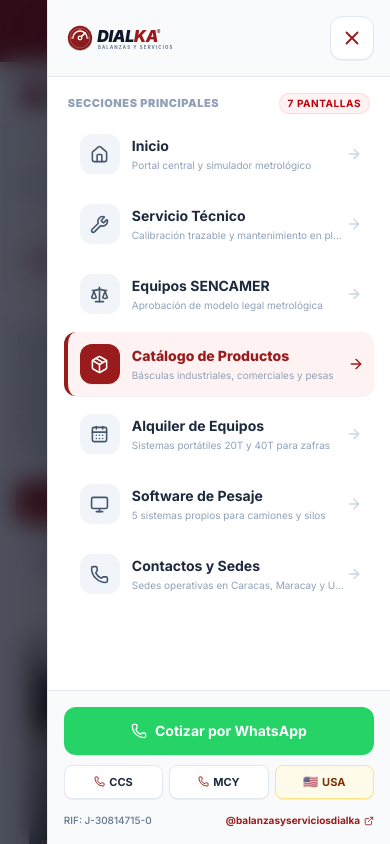
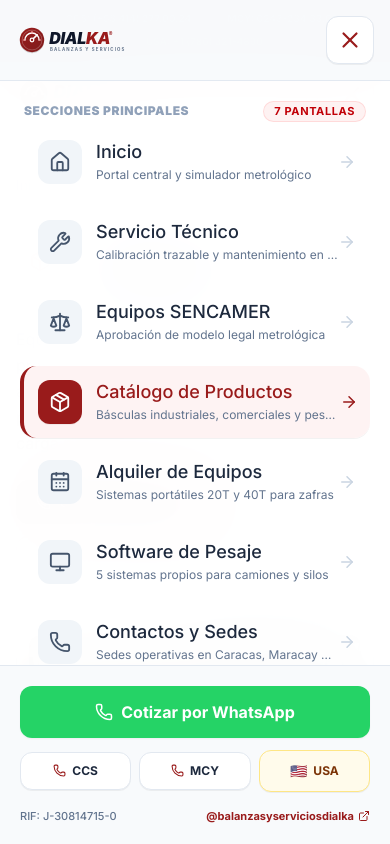
Before and after one commit to luismir1004/dialka-2.0, a Next.js app: page /productos in a window 390 px wide. Both pictures are taken after a click on the button "Abrir menú de navegación móvil". Shown: the top 844 px of the page. Built offline with nearby package versions, Linux system fonts and the light colour scheme.

Commit message:
feat(mobile): fullscreen overlay drawer con aislamiento fixed inset-0 z-50 y 7 pantallas con text-lg font-medium

```diff
--- a/src/components/MobileMenu.tsx
+++ b/src/components/MobileMenu.tsx
@@ -33,49 +33,42 @@
     href: "/",
     desc: "Portal central y simulador metrológico",
     icon: Home,
-    badge: "Principal",
   },
   {
     label: "Servicio Técnico",
     href: "/servicios",
     desc: "Calibración trazable y mantenimiento en planta",
     icon: Wrench,
-    badge: "Calibración",
   },
   {
     label: "Equipos SENCAMER",
     href: "/sencamer",
     desc: "Aprobación de modelo legal metrológica",
     icon: Scale,
-    badge: "Oficial",
   },
   {
     label: "Catálogo de Productos",
     href: "/productos",
     desc: "Básculas industriales, comerciales y pesas",
     icon: Package,
-    badge: "Catálogo",
   },
   {
     label: "Alquiler de Equipos",
     href: "/alquiler",
     desc: "Sistemas portátiles 20T y 40T para zafras",
     icon: CalendarDays,
-    badge: "Disponibilidad",
   },
   {
     label: "Software de Pesaje",
     href: "/software",
     desc: "5 sistemas propios para camiones y silos",
     icon: Monitor,
-    badge: "Desarrollo",
   },
   {
     label: "Contactos y Sedes",
     href: "/contacto",
     desc: "Sedes operativas en Caracas, Maracay y USA",
     icon: Phone,
-    badge: "CCS / MCY",
   },
 ];
 
@@ -88,40 +81,34 @@
 }: MobileMenuProps) {
   const pathname = usePathname();
 
-  // Bloqueo de scroll en body mientras el menú está abierto
+  // Bloqueo estricto de scroll en body mientras el menú fullscreen está abierto
   useEffect(() => {
     if (isOpen) {
       document.body.style.overflow = "hidden";
+      document.body.style.touchAction = "none";
     } else {
       document.body.style.overflow = "";
+      document.body.style.touchAction = "";
     }
     return () => {
       document.body.style.overflow = "";
+      document.body.style.touchAction = "";
     };
   }, [isOpen]);
 
   return (
-    <>
-      {/* ── BACKDROP CON BLUR TRANSLÚCIDO ── */}
     <div
-        className={`fixed inset-0 z-50 bg-slate-950/70 backdrop-blur-md lg:hidden transition-opacity duration-300 ease-in-out ${
-          isOpen ? "opacity-100 pointer-events-auto" : "opacity-0 pointer-events-none"
-        }`}
-        onClick={onClose}
-        aria-hidden="true"
-      />
-
-      {/* ── PANEL DESLIZANTE LATERAL (DRAWER A 60 FPS) ── */}
-      <aside
-        id="mobile-navigation-drawer"
-        className={`fixed inset-y-0 right-0 z-50 w-[88vw] max-w-sm h-full max-h-screen bg-white backdrop-blur-xl border-l border-slate-200 shadow-2xl lg:hidden flex flex-col justify-between transition-transform duration-300 ease-out transform ${
-          isOpen ? "translate-x-0" : "translate-x-full"
+      id="mobile-fullscreen-menu"
+      className={`fixed inset-0 z-50 bg-white/98 backdrop-blur-2xl lg:hidden flex flex-col justify-between transition-all duration-300 ease-in-out ${
+        isOpen
+          ? "opacity-100 pointer-events-auto translate-x-0"
+          : "opacity-0 pointer-events-none translate-x-full"
       }`}
       role="dialog"
       aria-modal="true"
       aria-label="Menú principal de navegación móvil"
     >
-        {/* Cabecera del Drawer: Logotipo Oficial y Botón de Cierre */}
+      {/* ── FASE 1: CABECERA CON LOGOTIPO OFICIAL + BOTÓN DE CIERRE (X) ── */}
       <div className="p-4 sm:p-5 border-b border-slate-200/90 flex items-center justify-between bg-slate-50/90 shrink-0">
         <Link href="/" onClick={onClose} className="flex items-center gap-2 group">
           <div className="relative h-9 w-36 flex items-center">
@@ -136,26 +123,27 @@
           </div>
         </Link>
 
+        {/* Botón de Cierre (X) amplio y táctil (min-h-[48px]) */}
         <button
           type="button"
           onClick={onClose}
-            className="min-h-[44px] min-w-[44px] w-11 h-11 rounded-xl bg-white border border-slate-200 text-slate-700 hover:text-[#991b1b] hover:border-red-300 active:scale-90 transition-all flex items-center justify-center cursor-pointer shadow-2xs"
+          className="min-h-[48px] min-w-[48px] w-12 h-12 rounded-xl bg-white border border-slate-200 text-slate-700 hover:text-[#991b1b] hover:border-red-300 active:scale-90 transition-all flex items-center justify-center cursor-pointer shadow-2xs"
           aria-label="Cerrar menú de navegación"
         >
-            <X size={22} className="text-[#991b1b]" />
+          <X size={26} className="text-[#991b1b]" />
         </button>
       </div>
 
-        {/* ── CUERPO: LAS 7 PANTALLAS PRINCIPALES OFICIALES ── */}
-        <div className="p-4 sm:p-5 overflow-y-auto flex-1 space-y-2">
-          <div className="flex items-center justify-between text-[11px] font-black uppercase tracking-wider text-slate-400 px-1 mb-2">
+      {/* ── FASE 2: LISTADO ORDENADO DE LAS 7 PANTALLAS PRINCIPALES (text-lg font-medium) ── */}
+      <div className="p-5 sm:p-6 overflow-y-auto flex-1 space-y-3">
+        <div className="flex items-center justify-between text-xs font-black uppercase tracking-wider text-slate-400 px-1 mb-1">
           <span>Secciones Principales</span>
-            <span className="text-[10px] font-bold text-red-700 bg-red-50 px-2 py-0.5 rounded-full border border-red-200/60">
+          <span className="text-[11px] font-bold text-red-700 bg-red-50 px-2.5 py-0.5 rounded-full border border-red-200/60">
             7 Pantallas
           </span>
         </div>
 
-          <nav className="space-y-1.5" aria-label="Navegación por pantallas principales">
+        <nav className="space-y-2" aria-label="Navegación por pantallas principales">
           {MAIN_SCREENS.map((screen) => {
             const isActive =
               screen.href === "/"
@@ -168,34 +156,34 @@
                 key={screen.href}
                 href={screen.href}
                 onClick={onClose}
-                  className={`flex items-center justify-between min-h-[52px] p-3 rounded-xl font-bold transition-all text-sm sm:text-base active:scale-[0.98] group ${
+                className={`flex items-center justify-between min-h-[58px] p-3.5 rounded-2xl transition-all active:scale-[0.98] group ${
                   isActive
-                      ? "bg-red-50 text-[#991b1b] border-l-4 border-[#991b1b] shadow-2xs font-extrabold"
+                    ? "bg-red-50/90 text-[#991b1b] border-l-4 border-[#991b1b] shadow-2xs"
                     : "text-slate-800 hover:bg-slate-50 hover:text-[#991b1b] border-l-4 border-transparent"
                 }`}
               >
-                  <div className="flex items-center gap-3 min-w-0">
+                <div className="flex items-center gap-3.5 min-w-0">
                   <div
-                      className={`w-10 h-10 rounded-xl flex items-center justify-center transition-colors shrink-0 ${
+                    className={`w-11 h-11 rounded-xl flex items-center justify-center transition-colors shrink-0 ${
                       isActive
                         ? "bg-[#991b1b] text-white shadow-2xs"
                         : "bg-slate-100 text-slate-600 group-hover:bg-red-50 group-hover:text-[#991b1b]"
                     }`}
                   >
-                      <IconComp size={19} />
+                    <IconComp size={22} />
                   </div>
                   <div className="min-w-0">
-                      <div className="flex items-center gap-2">
-                        <span className="truncate">{screen.label}</span>
+                    <div className="text-lg font-medium leading-snug truncate">
+                      {screen.label}
                     </div>
-                      <p className="text-[10px] text-slate-400 font-normal truncate mt-0.5">
+                    <p className="text-xs text-slate-500 font-normal truncate mt-0.5">
                       {screen.desc}
                     </p>
                   </div>
                 </div>
 
                 <ArrowRight
-                    size={16}
+                  size={18}
                   className={`shrink-0 transition-transform ${
                     isActive
                       ? "text-[#991b1b] translate-x-0.5"
@@ -208,51 +196,51 @@
         </nav>
       </div>
 
-        {/* ── PIE DEL MENÚ: ACCIONES RÁPIDAS ORDENADAS (WHATSAPP Y TELÉFONOS) ── */}
-        <div className="p-4 sm:p-5 border-t border-slate-200 bg-slate-50/95 space-y-2.5 shrink-0">
-          {/* Botón Destacado de Cotización Inmediata por WhatsApp */}
+      {/* ── FASE 3: ACCIONES RÁPIDAS INFERIORES (WHATSAPP Y TELÉFONOS) ── */}
+      <div className="p-5 border-t border-slate-200 bg-slate-50/95 space-y-3 shrink-0">
+        {/* Botón Principal de Cotización Inmediata por WhatsApp */}
         <a
           href={`https://wa.me/${CONTACT.whatsapp}`}
           target="_blank"
           rel="noreferrer"
-            className="w-full inline-flex items-center justify-center gap-2 min-h-[48px] bg-[#25D366] hover:bg-[#20bd5a] active:scale-95 text-white font-bold py-3 px-4 rounded-xl shadow-xs text-sm transition-all cursor-pointer"
+          className="w-full inline-flex items-center justify-center gap-2 min-h-[50px] bg-[#25D366] hover:bg-[#20bd5a] active:scale-95 text-white font-bold py-3.5 px-4 rounded-xl shadow-xs text-base transition-all cursor-pointer"
         >
-            <Phone size={16} />
+          <Phone size={18} />
           <span>Cotizar por WhatsApp</span>
         </a>
 
         {/* Accesos Rápidos a Teléfonos Oficiales (CCS, MCY, USA) */}
-          <div className="flex items-center justify-between gap-1.5 text-[11px] font-bold">
+        <div className="flex items-center justify-between gap-2 text-xs font-bold">
           <a
             href={`tel:${ccsPhone.replace(/\s+/g, "").replace(/[()]/g, "")}`}
-              className="flex-1 inline-flex items-center justify-center gap-1 py-2 px-2 rounded-lg bg-white border border-slate-200 hover:border-red-300 text-slate-800 active:scale-95 transition-all truncate shadow-2xs"
+            className="flex-1 inline-flex items-center justify-center gap-1.5 py-2.5 px-2 rounded-xl bg-white border border-slate-200 hover:border-red-300 text-slate-800 active:scale-95 transition-all truncate shadow-2xs"
             title={`Llamar a Caracas: ${ccsPhone}`}
           >
-              <Phone size={11} className="text-[#991b1b] shrink-0" />
+            <Phone size={13} className="text-[#991b1b] shrink-0" />
             <span>CCS</span>
           </a>
 
           <a
             href="tel:+582432343360"
-              className="flex-1 inline-flex items-center justify-center gap-1 py-2 px-2 rounded-lg bg-white border border-slate-200 hover:border-red-300 text-slate-800 active:scale-95 transition-all truncate shadow-2xs"
+            className="flex-1 inline-flex items-center justify-center gap-1.5 py-2.5 px-2 rounded-xl bg-white border border-slate-200 hover:border-red-300 text-slate-800 active:scale-95 transition-all truncate shadow-2xs"
             title="Llamar a Maracay: 0243-234.33.60"
           >
-              <Phone size={11} className="text-[#991b1b] shrink-0" />
+            <Phone size={13} className="text-[#991b1b] shrink-0" />
             <span>MCY</span>
           </a>
 
           <a
             href={`tel:${usaPhone.replace(/\s+/g, "").replace(/[()]/g, "").replace(/-/g, "")}`}
-              className="flex-1 inline-flex items-center justify-center gap-1 py-2 px-2 rounded-lg bg-amber-50 hover:bg-amber-100 text-amber-900 border border-amber-200 active:scale-95 transition-all truncate shadow-2xs"
+            className="flex-1 inline-flex items-center justify-center gap-1.5 py-2.5 px-2 rounded-xl bg-amber-50 hover:bg-amber-100 text-amber-900 border border-amber-200 active:scale-95 transition-all truncate shadow-2xs"
             title={`Llamar a USA: ${usaPhone}`}
           >
-              <span className="text-xs" role="img" aria-label="Bandera USA">🇺🇸</span>
+            <span className="text-sm" role="img" aria-label="Bandera USA">🇺🇸</span>
             <span>USA</span>
           </a>
         </div>
 
         {/* Información Institucional en el Pie */}
-          <div className="pt-1 flex items-center justify-between text-[10px] text-slate-500 font-medium">
+        <div className="pt-1 flex items-center justify-between text-[11px] text-slate-500 font-medium">
           <span>RIF: J-30814715-0</span>
           <a
             href="https://www.instagram.com/balanzasyserviciosdialka"
@@ -261,11 +249,10 @@
             className="text-[#991b1b] hover:underline font-bold inline-flex items-center gap-1"
           >
             <span>@balanzasyserviciosdialka</span>
-              <ExternalLink size={10} />
+            <ExternalLink size={12} />
           </a>
         </div>
       </div>
-      </aside>
-    </>
+    </div>
   );
 }
```
Lines whose indentation alone changed are shown as unchanged.
